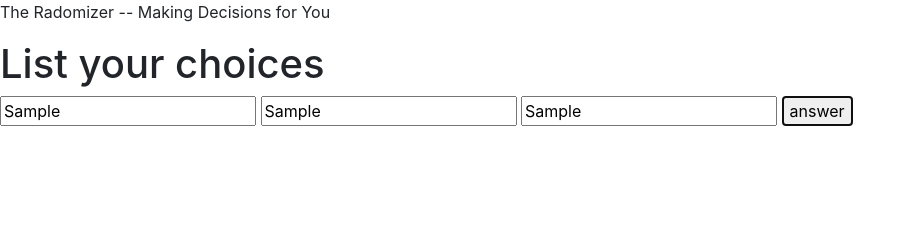
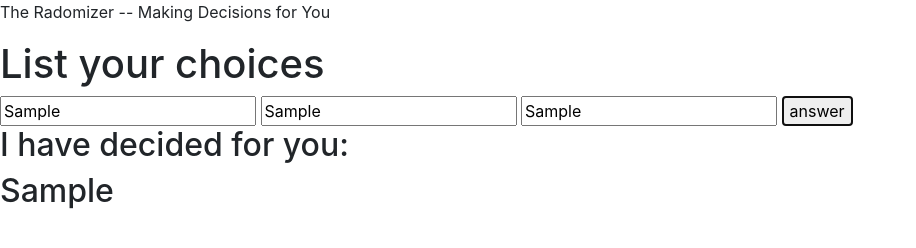
Before and after one commit to derazmus/radomizer, a plain HTML site: page index.html in a window 1280 px wide. Both pictures are taken after typing "Sample", "Sample", "Sample" into the empty fields and a click on the button "answer". Shown: the whole page, without its empty margins (0-916 px from the left). Drawn offline with nearby package versions, Linux system fonts and the light colour scheme.

Commit message:
display answer

```diff
--- a/app.js
+++ b/app.js
@@ -18,6 +18,10 @@ function answer() {
     //make random choice
     var random = choices[Math.floor(Math.random() * choices.length)];
 
-    console.log(random)
+    console.log(random);
+
+    //display on HTML
+    document.getElementById("Decisions").innerHTML = random;
+
 
 };
--- a/index.html
+++ b/index.html
@@ -15,6 +15,8 @@
     	<input id="choice2" type="text" placeholder="choice2"/>
     	<input id="choice3" type="text" placeholder="choice3"/>
     	<button id="submit" onClick = "answer()">answer</button>
+    	<h2> I have decided for you: </h2>
+    	<h2 id="Decisions"></h2>
 </body>
 <script src="https://code.jquery.com/jquery-3.2.1.slim.min.js" integrity="sha384-KJ3o2DKtIkvYIK3UENzmM7KCkRr/rE9/Qpg6aAZGJwFDMVNA/GpGFF93hXpG5KkN" crossorigin="anonymous"></script>
 <script src="https://cdnjs.cloudflare.com/ajax/libs/popper.js/1.12.9/umd/popper.min.js" integrity="sha384-ApNbgh9B+Y1QKtv3Rn7W3mgPxhU9K/ScQsAP7hUibX39j7fakFPskvXusvfa0b4Q" crossorigin="anonymous"></script>
```
